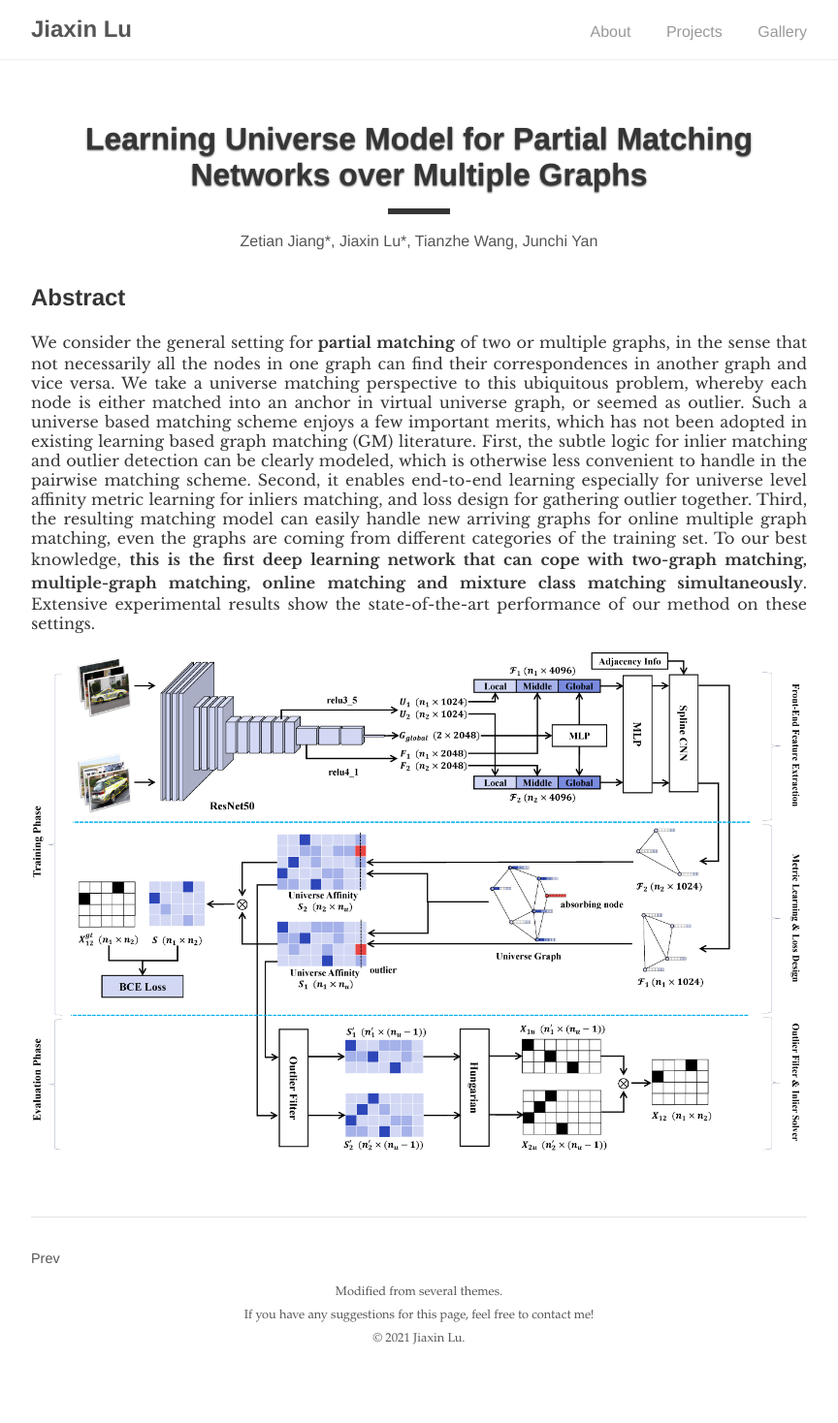
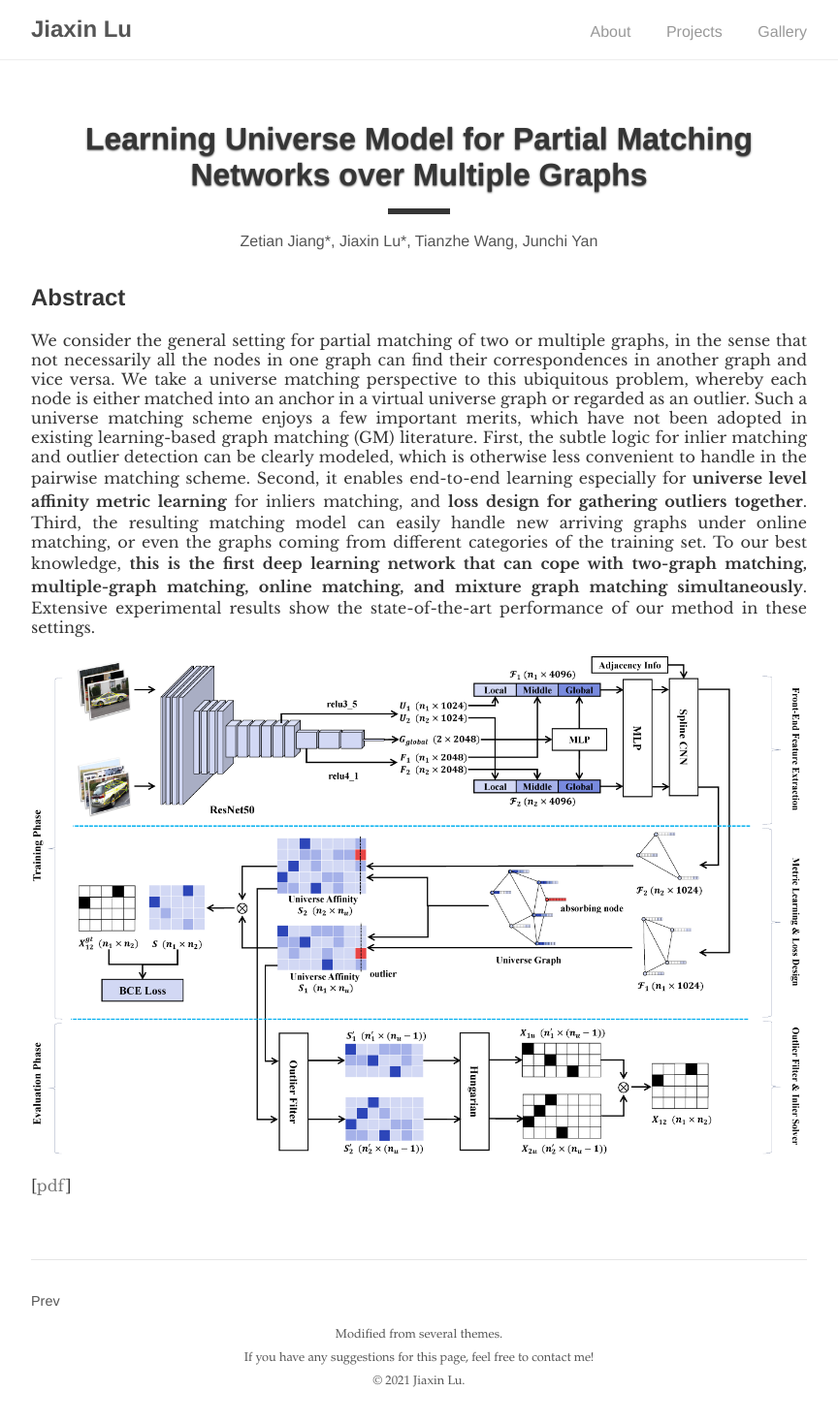
Before and after one commit to Jiaxin-Lu/Jiaxin-Lu.github.io, a Jekyll site: the page built from _posts/2021-11-01-partial.md, in a window 1280 px wide. Shown: the whole page at 97% size, without its empty margins (208-1072 px from the left). Built offline with Jekyll 4.4.1, drawn with Linux system fonts in a browser that asks for light colours; before the commit the page ends 1424 px from its top, so only the background shows below that.

Commit message:
update 12/1

```diff
--- a/_posts/2021-11-01-partial.md
+++ b/_posts/2021-11-01-partial.md
@@ -4,12 +4,16 @@ title: Learning Universe Model for Partial Matching Networks over Multiple Graph
 author: Zetian Jiang*, Jiaxin Lu*, Tianzhe Wang, Junchi Yan
 cover: /assets/img/pipeline4.png
 cover_display: True
-status: Submitted to T-PAMI, under review
+status: Submitted to T-PAMI, Under Review
 abstract: We analyze the partial matching problem and reveal the limitations of existing methods on distinguishing unmatched inlier and outliers. Based on a universe matching perspective, we build an end-to-end learning pipeline including universe metric learning scheme and outlier-aware loss. Our method UPM significantly outperforms SOTA on main-stream datasets. It is also the first deep learning method that can deal with different matching problems simultaneously, reaching a notably accelerated matching process as well.
 ---
 
 ## Abstract
 
-We consider the general setting for **partial matching** of two or multiple graphs, in the sense that not necessarily all the nodes in one graph can find their correspondences in another graph and vice versa. We take a universe matching perspective to this ubiquitous problem, whereby each node is either matched into an anchor in virtual universe graph, or seemed as outlier. Such a universe based matching scheme enjoys a few important merits, which has not been adopted in existing learning based graph matching (GM) literature. First, the subtle logic for inlier matching and outlier detection can be clearly modeled, which is otherwise less convenient to handle in the pairwise matching scheme. Second, it enables end-to-end learning especially for universe level affinity metric learning for inliers matching, and loss design for gathering outlier together. Third, the resulting matching model can easily handle new arriving graphs for online multiple graph matching, even the graphs are coming from different categories of the training set. To our best knowledge, **this is the first deep learning network that can cope with two-graph matching, multiple-graph matching, online matching and mixture class matching simultaneously**. Extensive experimental results show the state-of-the-art performance of our method on these settings.
+We consider the general setting for partial matching of two or multiple graphs, in the sense that not necessarily all the nodes in one graph can find their correspondences in another graph and vice versa. We take a universe matching perspective to this ubiquitous problem, whereby each node is either matched into an anchor in a virtual universe graph or regarded as an outlier. Such a universe matching scheme enjoys a few important merits, which have not been adopted in existing learning-based graph matching (GM) literature. First, the subtle logic for inlier matching and outlier detection can be clearly modeled, which is otherwise less convenient to handle in the pairwise matching scheme. Second, it enables end-to-end learning especially for **universe level affinity metric learning** for inliers matching, and **loss design for gathering outliers together**. Third, the resulting matching model can easily handle new arriving graphs under online matching, or even the graphs coming from different categories of the training set. To our best knowledge, **this is the first deep learning network that can cope with two-graph matching, multiple-graph matching, online matching, and mixture graph matching simultaneously**. Extensive experimental results show the state-of-the-art performance of our method in these settings.
 
 ![pipeline4](\assets\img\pipeline4.png)
+
+
+
+[[pdf](/paper/UPM_TPAMI_Review.pdf)]
```
Also changed, not shown: _posts/2021-11-02-mgmc.md (+3 -1 lines), index.md (+2 -2 lines), 2 other files.
